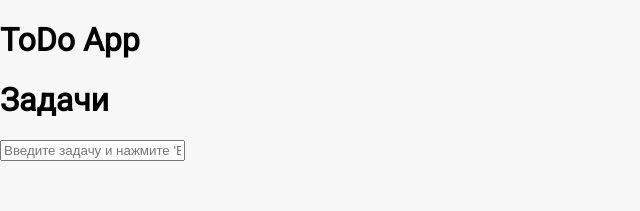
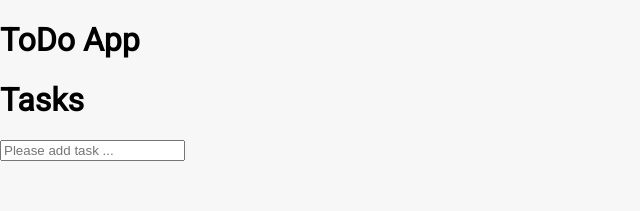
Before and after one commit to i-Popov/react-todo-app-localst, a React app: page / in a window 1280 px wide. Shown: the top 211 px of the page, without its empty margins (0-640 px from the left). Built offline with nearby package versions, Linux system fonts and the light colour scheme; what redux-localstorage-simple would draw is missing.

Commit message:
some fixes

```diff
--- a/src/components/Footer/Footer.styles.scss
+++ b/src/components/Footer/Footer.styles.scss
@@ -17,7 +17,7 @@
 }
 
 .amount {
-    font-size: 13.3333px;
+    font-size: 12px;
 }
 
 .btngroup {
--- a/src/components/ToDoInput/ToDoInput.js
+++ b/src/components/ToDoInput/ToDoInput.js
@@ -8,7 +8,7 @@ const ToDoInput = ({ value, onChange, onKeyPress }) => (
         <i className={styles.icon__wrapper} />
         <input
             className={styles.todo__input}
-            placeholder="Введите задачу и нажмите 'Enter'"
+            placeholder="Please add task ..."
             onChange={onChange}
             value={value}
             onKeyPress={onKeyPress}
--- a/src/containers/Todo/Todo.js
+++ b/src/containers/Todo/Todo.js
@@ -67,7 +67,7 @@ class ToDo extends Component {
 
         return (
             <div className={styles.todo__wrapper}>
-                <Title title="Задачи" />
+                <Title title="Tasks" />
                 <ToDoInput onKeyPress={this.AddTask} onChange={this.handleInputChange} value={taskText} />
                 {isTasksExist && <ToDoList CompleteTask={CompleteTask} tasksList={FilteredTasks} DeleteTask={DeleteTask} />}
                 {isTasksExist && <Footer ChangeFilter={ChangeFilter} amount={TaskCounter} activeFilter={Filters} />}
```
